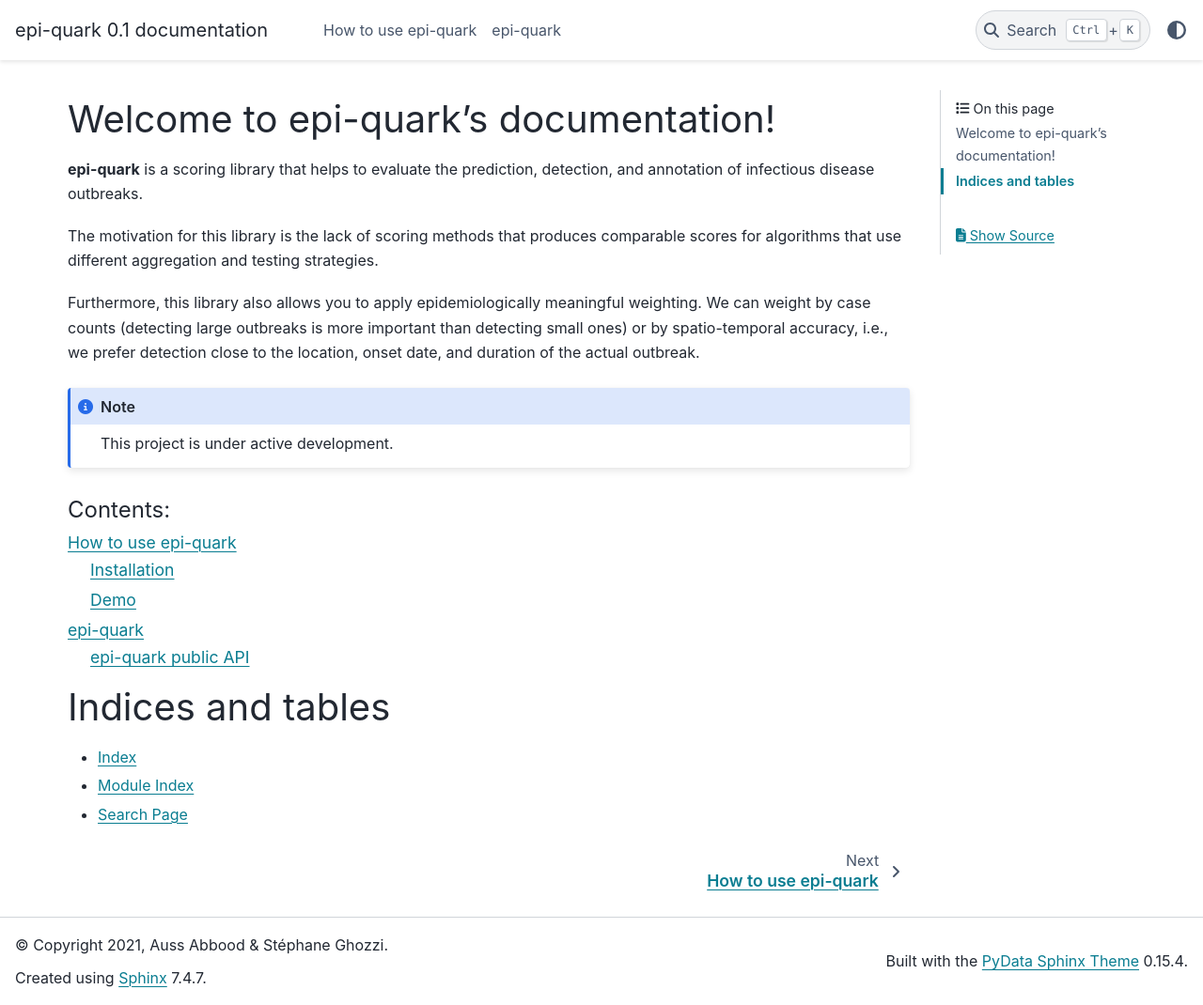
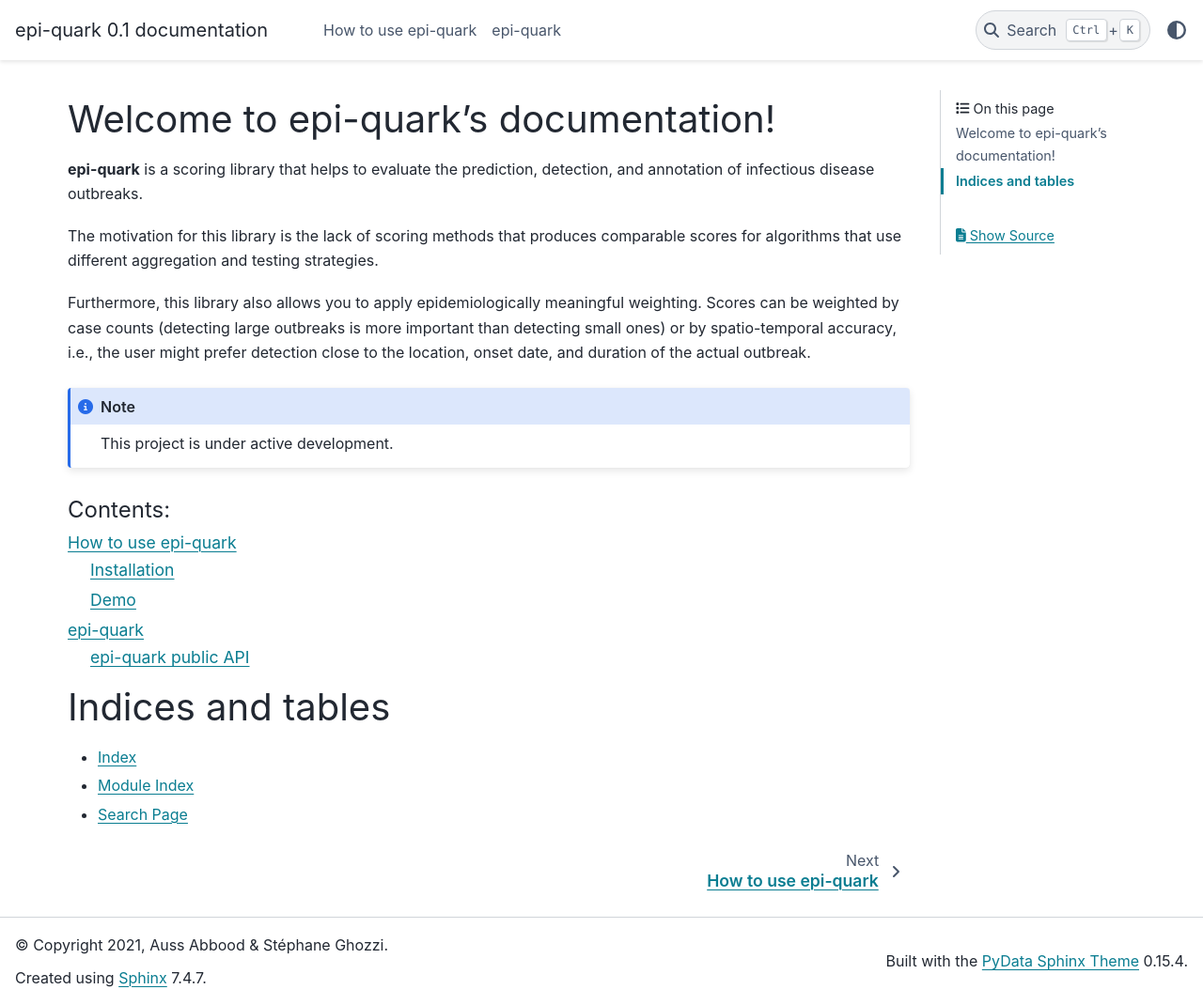
Before and after one commit to aauss/epi-quark, a Sphinx documentation site: the page built from docs/source/index.rst, in a window 1280 px wide and 1070 px high. Shown: the whole window at 94% size. Built offline with Sphinx 7.4.7 and the PyData theme 0.15.4, drawn with Linux system fonts in a browser that asks for light colours.

Commit message:
writes package presentation in a more general, passive formualtion

```diff
--- a/docs/source/index.rst
+++ b/docs/source/index.rst
@@ -10,7 +10,7 @@ Welcome to epi-quark's documentation!
 
 The motivation for this library is the lack of scoring methods that produces comparable scores for algorithms that use different aggregation and testing strategies.
 
-Furthermore, this library also allows you to apply epidemiologically meaningful weighting. We can weight by case counts (detecting large outbreaks is more important than detecting small ones) or by spatio-temporal accuracy, i.e., we prefer detection close to the location, onset date, and duration of the actual outbreak.
+Furthermore, this library also allows you to apply epidemiologically meaningful weighting. Scores can be weighted by case counts (detecting large outbreaks is more important than detecting small ones) or by spatio-temporal accuracy, i.e., the user might prefer detection close to the location, onset date, and duration of the actual outbreak.
 
 .. note::
 
```
